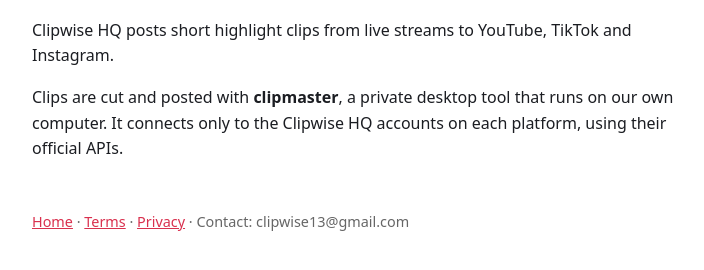
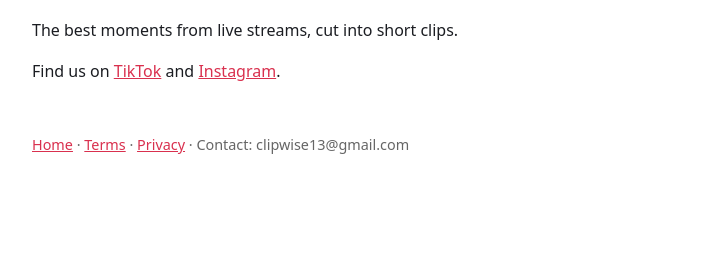
Before and after one commit to clipwise-teto/clipwise-teto.github.io, a plain HTML site: page index.html in a window 1280 px wide. Shown: the part 90-360 px from the top of the page, without its empty margins (272-976 px from the left). Drawn offline with Linux system fonts and the light colour scheme.

Commit message:
Update description and add social media links

```diff
--- a/index.html
+++ b/index.html
@@ -4,7 +4,7 @@
 <style>body{font:16px/1.6 system-ui,sans-serif;max-width:42rem;margin:3rem auto;padding:0 1rem;color:#1b1d22}a{color:#d9304e}h1{line-height:1.2}footer{margin-top:3rem;font-size:.9rem;color:#666}</style>
 </head><body>
 <h1>Clipwise HQ</h1>
-<p>Clipwise HQ posts short highlight clips from live streams to YouTube, TikTok and Instagram.</p>
-<p>Clips are cut and posted with <strong>clipmaster</strong>, a private desktop tool that runs on our own computer. It connects only to the Clipwise HQ accounts on each platform, using their official APIs.</p>
+<p>The best moments from live streams, cut into short clips.</p>
+<p>Find us on <a href="https://www.tiktok.com/@clipsteto">TikTok</a> and <a href="https://www.instagram.com/clipsteto.clips/">Instagram</a>.</p>
 <footer><a href="/">Home</a> · <a href="/terms.html">Terms</a> · <a href="/privacy.html">Privacy</a> · Contact: clipwise13@gmail.com</footer>
 </body></html>
```
